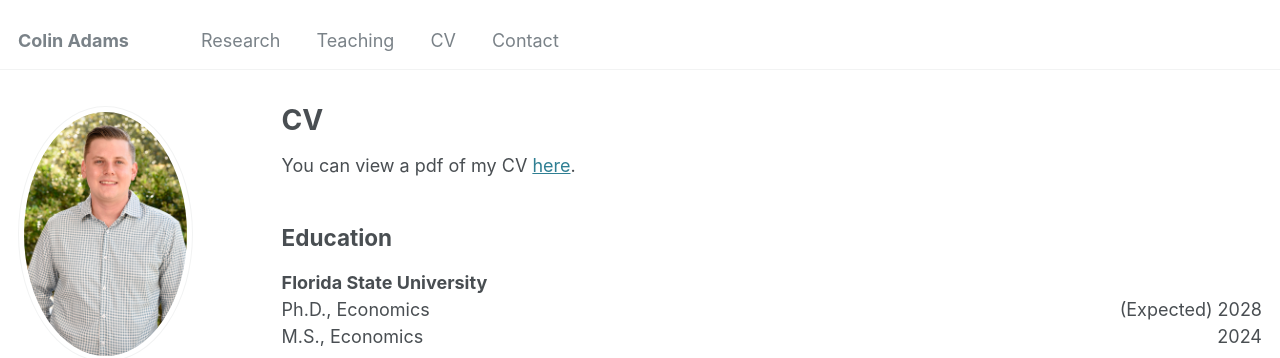
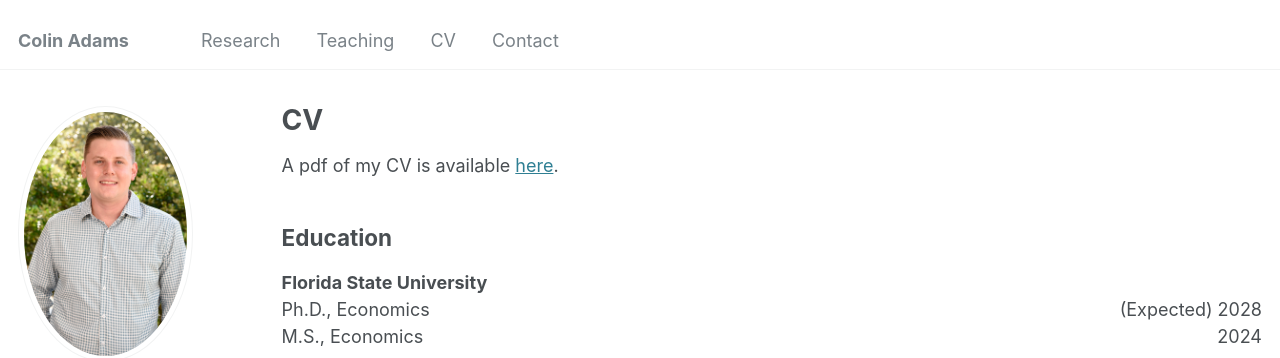
Before and after one commit to Zach-Gooch/Zach-Gooch.github.io, a Jekyll site: the page built from _pages/cv.md, in a window 1280 px wide and 900 px high. Shown: the top 358 px of the window. Built offline with Jekyll 4.4.1, drawn with Linux system fonts in a browser that asks for light colours; some web fonts are replaced.

Commit message:
Update cv.md

```diff
--- a/_pages/cv.md
+++ b/_pages/cv.md
@@ -7,7 +7,7 @@ redirect_from:
   - /resume
 ---
 
-You can view a pdf of my CV <a href="/assets/CV.pdf" target="_blank">here</a>.
+A pdf of my CV is available <a href="/assets/CV.pdf" target="_blank">here</a>.
 
 <section id="education">
   <h2>Education</h2>
```
